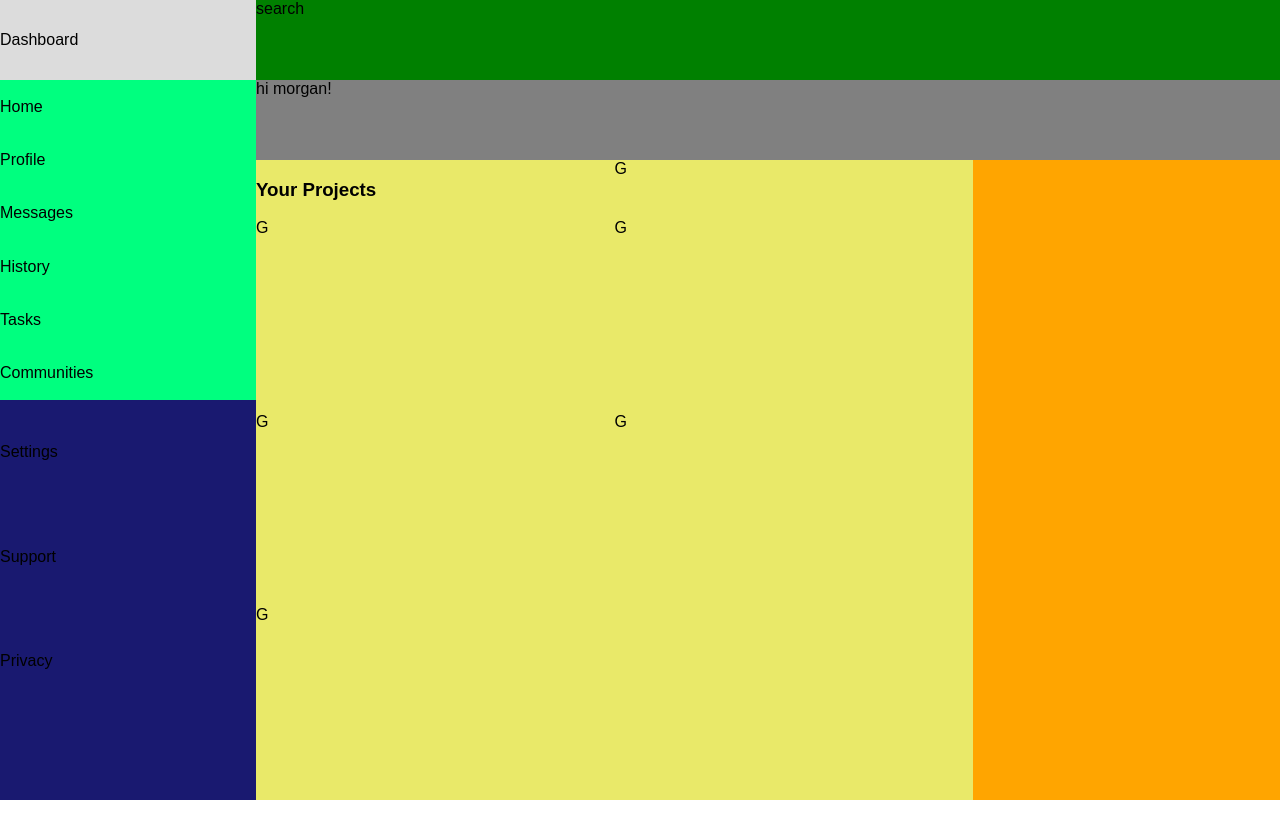
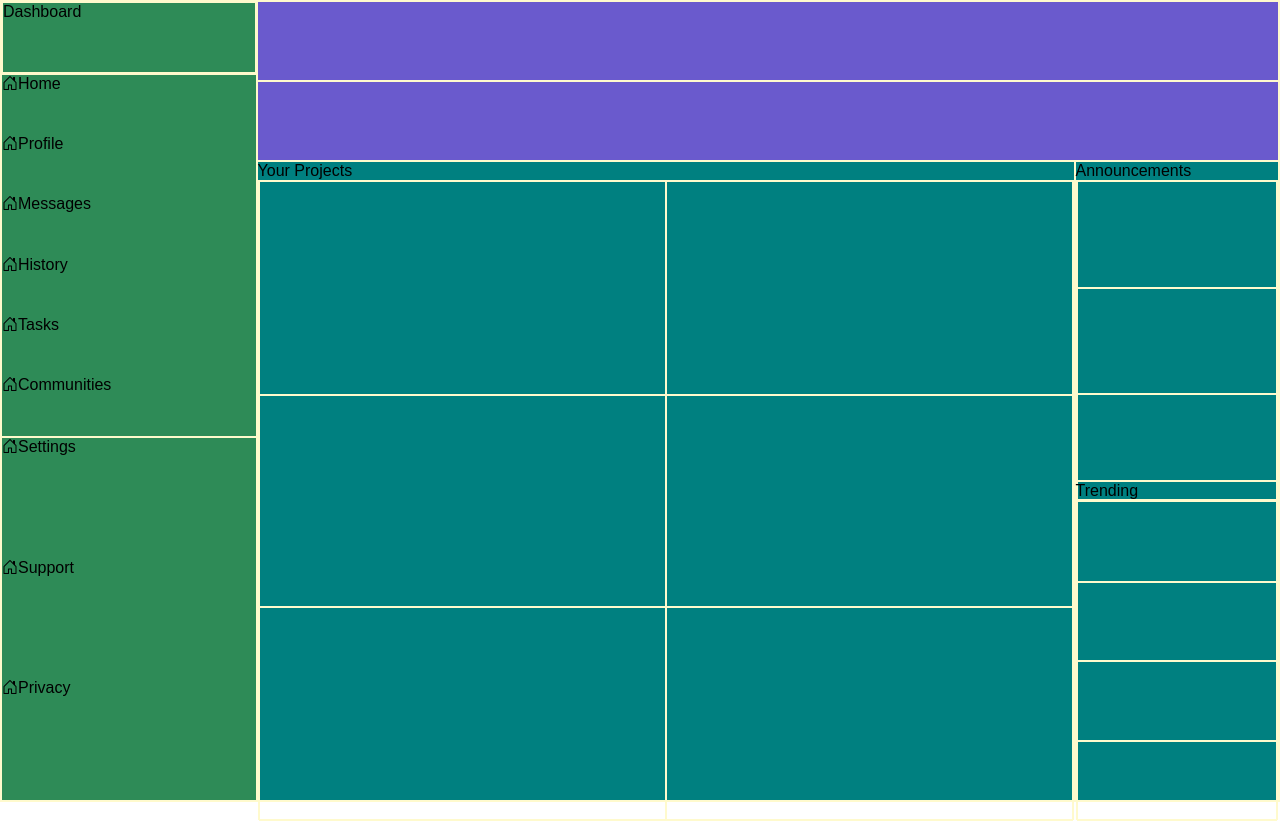
Before and after one commit to yasoo-exe/admin-dashboard, a plain HTML site: page index.html in a window 1280 px wide. Before the commit the page ends 800 px from the top, so only its background shows below. Drawn offline with nearby package versions, Linux system fonts and the light colour scheme.

Commit message:
basic skelton
navbar, header and main section skelton created using grid

```diff
--- a/index.html
+++ b/index.html
@@ -3,49 +3,66 @@
   <head>
     <meta charset="UTF-8" />
     <meta name="viewport" content="width=device-width, initial-scale=1.0" />
-    <title>Document</title>
+    <title>Admin Dashboard</title>
     <link rel="stylesheet" href="style.css" />
-    <script
-      src="https://kit.fontawesome.com/96894ecee0.js"
-      crossorigin="anonymous"
-    ></script>
+    <link
+      rel="stylesheet"
+      href="https://cdn.jsdelivr.net/npm/bootstrap-icons@1.11.1/font/bootstrap-icons.css"
+    />
   </head>
   <body>
     <div class="container">
-      <header>
-        <div>search</div>
-        <div>hi morgan!</div>
-      </header>
-      <nav class="navbar">
+      <nav>
         <div class="one">
-          <div><img src="" alt="" /><span>Dashboard</span></div>
+          <div>Dashboard</div>
         </div>
         <div class="two">
-          <div><img src="" alt="" /><span>Home</span></div>
-          <div><img src="" alt="" /><span>Profile</span></div>
-          <div><img src="" alt="" /><span>Messages</span></div>
-          <div><img src="" alt="" /><span>History</span></div>
-          <div><img src="" alt="" /><span>Tasks</span></div>
-          <div><img src="" alt="" /><span>Communities</span></div>
+          <span><i class="bi bi-house-door"></i>Home</span>
+          <span><i class="bi bi-house-door"></i>Profile</span>
+          <span><i class="bi bi-house-door"></i>Messages</span>
+          <span><i class="bi bi-house-door"></i>History</span>
+          <span><i class="bi bi-house-door"></i>Tasks</span>
+          <span><i class="bi bi-house-door"></i>Communities</span>
         </div>
         <div class="three">
-          <div><img src="" alt="" /><span>Settings</span></div>
-          <div><img src="" alt="" /><span>Support</span></div>
-          <div><img src="" alt="" /><span>Privacy</span></div>
-          <div></div>
+          <span><i class="bi bi-house-door"></i>Settings</span>
+          <span><i class="bi bi-house-door"></i>Support</span>
+          <span><i class="bi bi-house-door"></i>Privacy</span>
         </div>
       </nav>
+      <header>
+        <div class="one"></div>
+        <div class="two"></div>
+      </header>
       <main>
-        <section>
-          <h3>Your Projects</h3>
-          <div>G</div>
-          <div>G</div>
-          <div>G</div>
-          <div>G</div>
-          <div>G</div>
-          <div>G</div>
-        </section>
-        <aside></aside>
+        <div class="one">
+          <span>Your Projects</span>
+          <div>
+            <div></div>
+            <div></div>
+            <div></div>
+            <div></div>
+            <div></div>
+            <div></div>
+          </div>
+        </div>
+        <div class="two">
+          <span>Announcements</span>
+          <div>
+            <div></div>
+            <div></div>
+            <div></div>
+          </div>
+        </div>
+        <div class="three">
+          <span>Trending</span>
+          <div>
+            <div></div>
+            <div></div>
+            <div></div>
+            <div></div>
+          </div>
+        </div>
       </main>
     </div>
     <script src="script.js"></script>
--- a/style.css
+++ b/style.css
@@ -3,65 +3,81 @@
 }
 
 body {
+    box-sizing: border-box;
     margin: 0;
     padding: 0;
-    box-sizing: border-box;
 }
 
 .container {
     display: grid;
-    grid-template: 20% 1fr / 20% 1fr;
-    min-height: 100vh;
+    grid-template: 1fr 4fr / 1fr 4fr;
+    height: 100vh;
 }
 
-.navbar {
-    background-color: sandybrown;
-    grid-column: 1 / 2;
-    grid-row: 1 / 3;
+
+nav {
+    background-color: seagreen;
+    grid-area: 1 / 1 / 3 / 2;
+
     display: grid;
-    grid-template: 10% 40% 50% / 1fr;
+    grid-template: 1fr 5fr 5fr / 1fr
 }
 
-.navbar div {
+nav div {
     display: grid;
 }
 
-.one {
-    background-color: gainsboro;
+
+/* adding temporary borders to make the sections */
+div {
+    border: 1px solid lemonchiffon;
 }
-.two {
-    background-color: springgreen;
-}
-.three {
-    background-color: midnightblue;
+
+
+header {
+    background-color: slateblue;
+    grid-area: 1 / 2 / 2 / 3;
+
+    display: grid;
+    grid-template: 1fr 1fr / 1fr;
 }
 
 
 main {
-    /* background-color: pink; */
+    background-color: teal;
+    grid-area: 2 / 2 / 3 / 3;
+
     display: grid;
-    grid-template-columns: 7fr 3fr;
+    grid-template: 1fr 1fr / 4fr 1fr;
 }
 
-section {
-    display: grid;
-    grid-template: 0.25fr 1fr 1fr 1fr / 1fr 1fr;
-    background-color: rgb(233, 233, 105);
-
+main .one {
+    grid-area: 1 / 1 / 3 / 2;
 }
 
-aside {
-    background-color: orange;
+main .one div {
     display: grid;
+    height: 100%;
+    grid-template: 1fr 1fr 1fr / 1fr 1fr;
 }
 
-header {
+main .two div, main .three div {
     display: grid;
+    height: 100%;
 }
 
-header div:first-of-type {
-    background-color: green;
+.search-bar {
+    display: grid;
+    grid-template: 1fr / 5% 1fr;
 }
-header div:nth-of-type(2){
-    background-color: grey;
+
+.user-login {
+    grid-template: 1fr / 1fr 1fr 2fr;
 }
+
+input {
+    background-color: gray;
+    border-radius: 5%;
+    border: none;
+    height: 50px;
+}
```
Also changed, not shown: images/trevor.png (added), images/trevor.webp (added).
